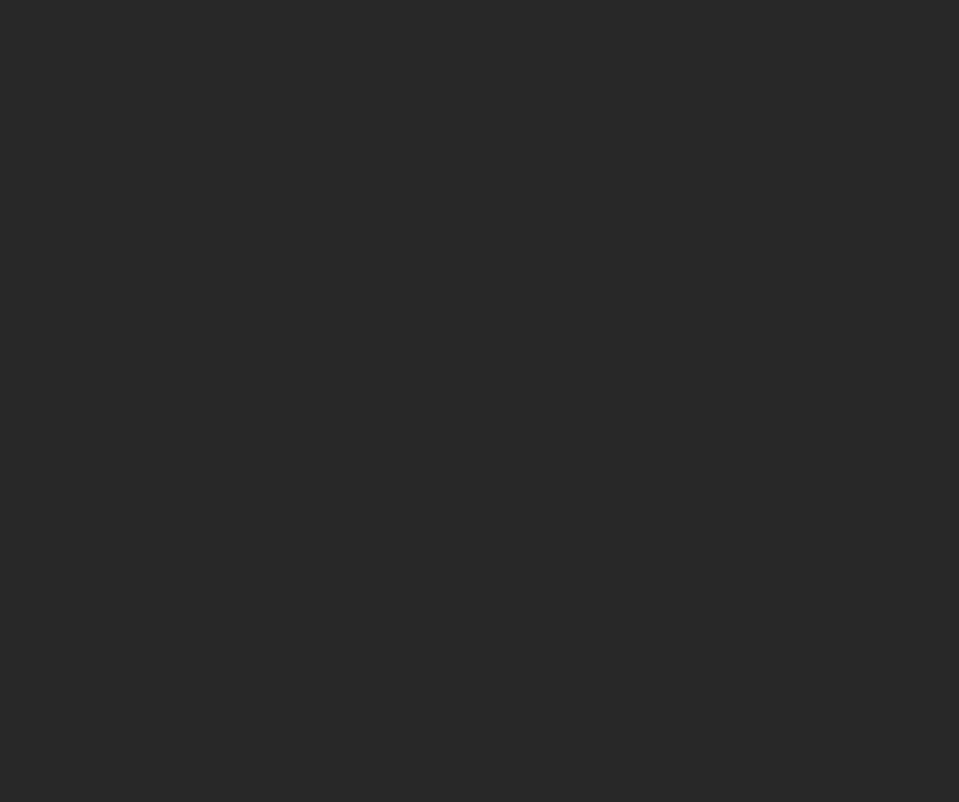
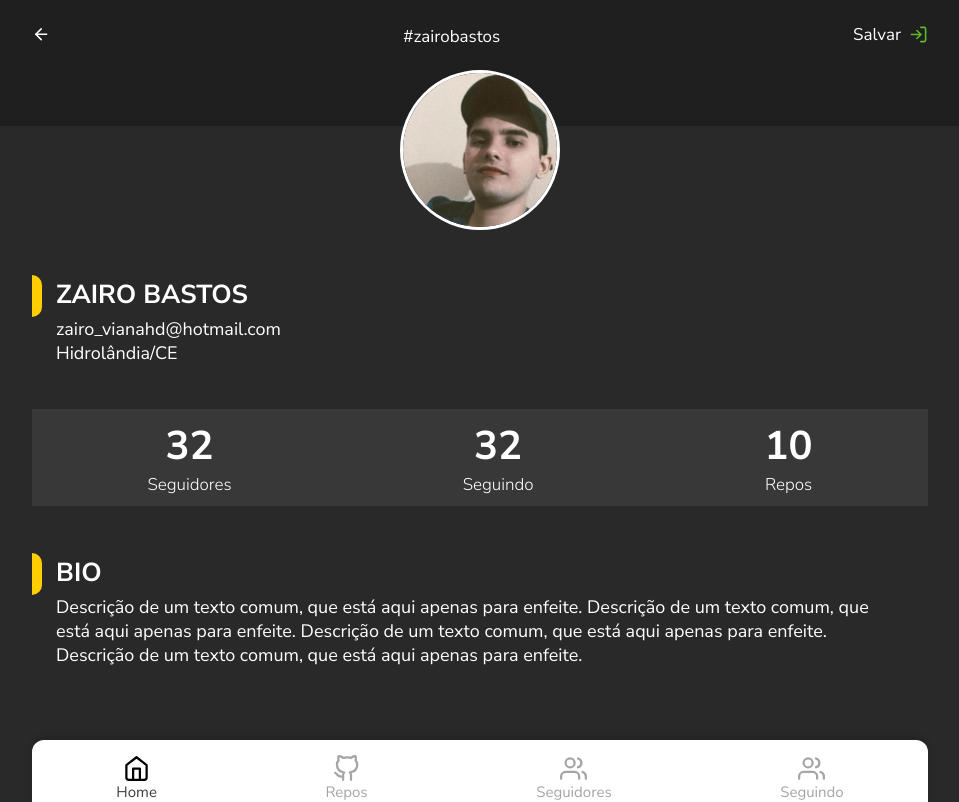
Before and after one commit to zairobastos/githubapp, a React (Create React App) app: page /Seguidor in a window 1280 px wide. Shown: the whole page, without its empty margins (160-1119 px from the left). Built offline with nearby package versions, Linux system fonts and the light colour scheme.

Commit message:
Tela complementar a de seguidores

```diff
--- a/src/pages/Segui.js
+++ b/src/pages/Segui.js
@@ -1,9 +1,11 @@
 import React from 'react';
 import foto from '../images/perfil.jpeg'
 import {FiArrowRight} from 'react-icons/fi';
+import {Link} from 'react-router-dom';
 
 export default function Segui(){
     return(
+        <Link to="/Seguidor" className="link">
             <div className="dadoss dados dt">
                 <div className="titulo use">
                     <div className="aponta"></div>
@@ -11,8 +13,11 @@ export default function Segui(){
                     <p>#zairobastos</p>
                 </div>
                 <div className="visualizar">
+
                     <FiArrowRight size="15.5px" className="detalhes" alt="detalhes"/>
+
                 </div>
             </div>
+        </Link>
     );
 }
--- /dev/null
+++ b/src/pages/Seguidor.js
@@ -0,0 +1,67 @@
+import React from 'react';
+import { FiArrowLeft, FiLogIn } from 'react-icons/fi';
+import { Link } from 'react-router-dom';
+import '../styles/pages/seguidor.css';
+import Perfil from '../images/perfil.jpeg';
+import Menu from './Menu';
+
+export default function Seguidor() {
+    return(
+        <>
+            <header className="cabecalho">
+                <div className="extras">
+                    <Link to="/Seguidores">
+                        <FiArrowLeft size="18.47px" color="#fff" alt="Voltar Seguidores"/>
+                    </Link>
+                    <p>#zairobastos</p>
+                    <div>
+                        <p>Salvar</p>
+                        <FiLogIn size="19px" color="#5CBC29" alt="Salvar" className="icon"/>
+                    </div>
+                </div>
+            </header>
+            <main>
+                <div className="perfil">
+                    <img src={Perfil} alt="Foto Perfil" />
+                </div>
+                <div className="dados">
+                    <div className="titulo">
+                        <div className="aponta"></div>
+                        <h2>Zairo Bastos</h2>
+                    </div>
+                    <div>
+                        <p>zairo_vianahd@hotmail.com</p>
+                        <p>Hidrolândia/CE</p>
+                    </div>
+                </div>
+                <div className="numeros">
+                    <div>
+                        <h1>32</h1>
+                        <p>Seguidores</p>
+                    </div>
+                    <div>
+                        <h1>32</h1>
+                        <p>Seguindo</p>
+                    </div>
+                    <div>
+                        <h1>10</h1>
+                        <p>Repos</p>
+                    </div>
+
+                </div>
+                <div className="bio">
+                    <div className="titulo">
+                        <div className="aponta"></div>
+                        <h2>BIO</h2>
+                    </div>
+                    <div>
+                        <p>Descrição de um texto comum, que está aqui apenas para enfeite. Descrição de um texto comum, que está aqui apenas para enfeite. Descrição de um texto comum, que está aqui apenas para enfeite. Descrição de um texto comum, que está aqui apenas para enfeite.</p>
+                    </div>
+                </div>
+            </main>
+            <footer>
+                <Menu/>
+            </footer>
+        </>
+    );
+}
--- a/src/routes.js
+++ b/src/routes.js
@@ -5,6 +5,8 @@ import Login from './pages/Login';
 import Home from './pages/Home';
 import Repos from './pages/Repos';
 import Seguidores from './pages/Seguidores';
+import Seguidor from './pages/Seguidor';
+
 export default function Routes(){
     return(
         <BrowserRouter>
@@ -21,6 +23,9 @@ export default function Routes(){
                 <Route path="/Seguidores">
                     <Seguidores/>
                 </Route>
+                <Route path="/Seguidor">
+                    <Seguidor/>
+                </Route>
             </Switch>
         </BrowserRouter>
     )
--- /dev/null
+++ b/src/styles/pages/seguidor.css
@@ -0,0 +1,23 @@
+.cabecalho .extras{
+    width: 70%;
+    margin-left: 15%;
+    display: flex;
+    flex-direction: row;
+    justify-content: space-between;
+    height: 20px;
+}
+.cabecalho .extras div{
+    display: flex;
+    flex-direction: row;
+    justify-content: space-between;
+    align-items: center;
+    cursor: pointer;
+}
+
+.cabecalho .extras p{
+    margin-left: 30px;
+}
+
+.cabecalho .extras div .icon{
+    margin-left: 8px;
+}
--- a/src/styles/pages/seguidores.css
+++ b/src/styles/pages/seguidores.css
@@ -13,6 +13,7 @@
     flex-direction: row;
     align-items: center;
     justify-content: space-between;
+    color: #fff;
 }
 
 .main .dt .visualizar{
```
Lines whose indentation alone changed are shown as unchanged.
